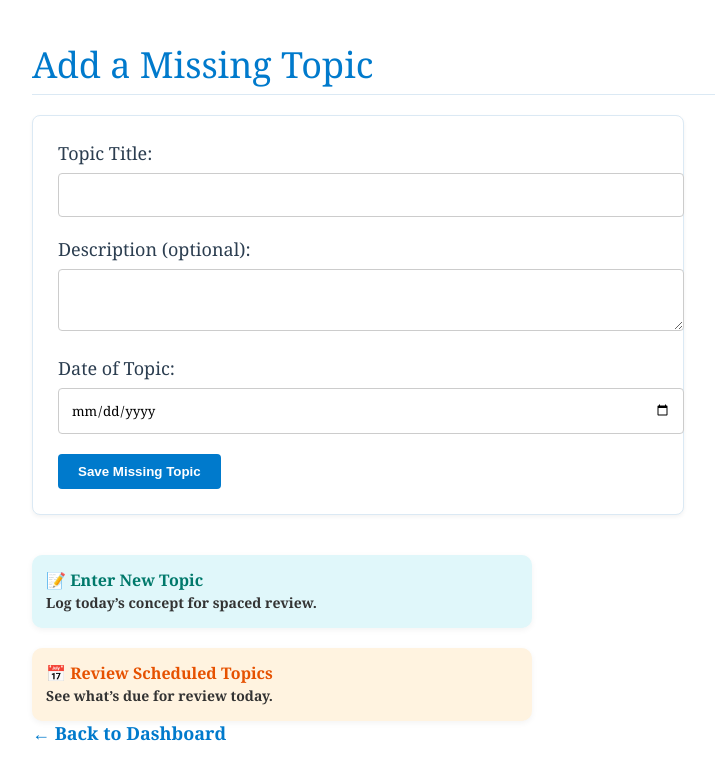
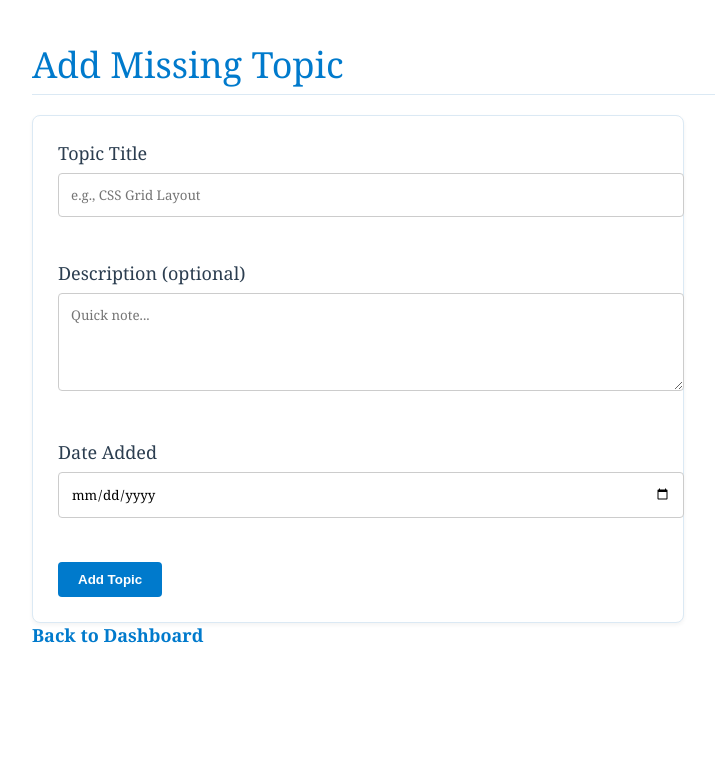
Before and after one commit to lbedroske/EchoLearn, a Flask app: page /enter-missing-topic in a window 1280 px wide. Shown: the top 780 px of the page, without its empty margins (8-723 px from the left). Run offline with Flask 3, Linux system fonts and the light colour scheme.

Commit message:
Revise enter_missing_topic.html layout and labels
Updated the HTML structure and labels for better clarity and user experience.

```diff
--- a/templates/enter_missing_topic.html
+++ b/templates/enter_missing_topic.html
@@ -3,36 +3,24 @@
 <head>
     <meta charset="UTF-8">
     <meta name="viewport" content="width=device-width, initial-scale=1.0">
-    <title>Add Missing Topic</title>
+    <title>Add Missing Topic • EchoLearn</title>
     <link rel="stylesheet" href="{{ url_for('static', filename='style.css') }}">
 </head>
 <body>
-    <h1>Add a Missing Topic</h1>
+    <h1>Add Missing Topic</h1>
+    <form method="POST">
+        <label for="title">Topic Title</label><br>
+        <input type="text" name="title" id="title" required placeholder="e.g., CSS Grid Layout"><br><br>
 
-    <form method="POST">
-        <label for="title">Topic Title:</label>
-        <input type="text" id="title" name="title" required>
+        <label for="description">Description (optional)</label><br>
+        <textarea name="description" id="description" rows="4" placeholder="Quick note..."></textarea><br><br>
 
-        <label for="description">Description (optional):</label>
-        <textarea id="description" name="description"></textarea>
+        <label for="date_added">Date Added</label><br>
+        <input type="date" name="date_added" id="date_added" required><br><br>
 
-        <label for="date_added">Date of Topic:</label>
-        <input type="date" id="date_added" name="date_added" required>
-
-        <button type="submit">Save Missing Topic</button>
+        <button type="submit">Add Topic</button>
     </form>
 
-    <div class="menu-stack small-menu">
-        <a class="menu-option new-topic" href="/enter-topic">
-            📝 <strong>Enter New Topic</strong><br>
-            <span>Log today’s concept for spaced review.</span>
-        </a>
-        <a class="menu-option review-topics" href="/review-topics">
-            📅 <strong>Review Scheduled Topics</strong><br>
-            <span>See what’s due for review today.</span>
-        </a>
-    </div>
-
-    <a class="floating-back" href="/">← Back to Dashboard</a>
+    <a class="floating-back" href="/">Back to Dashboard</a>
 </body>
 </html>
```
